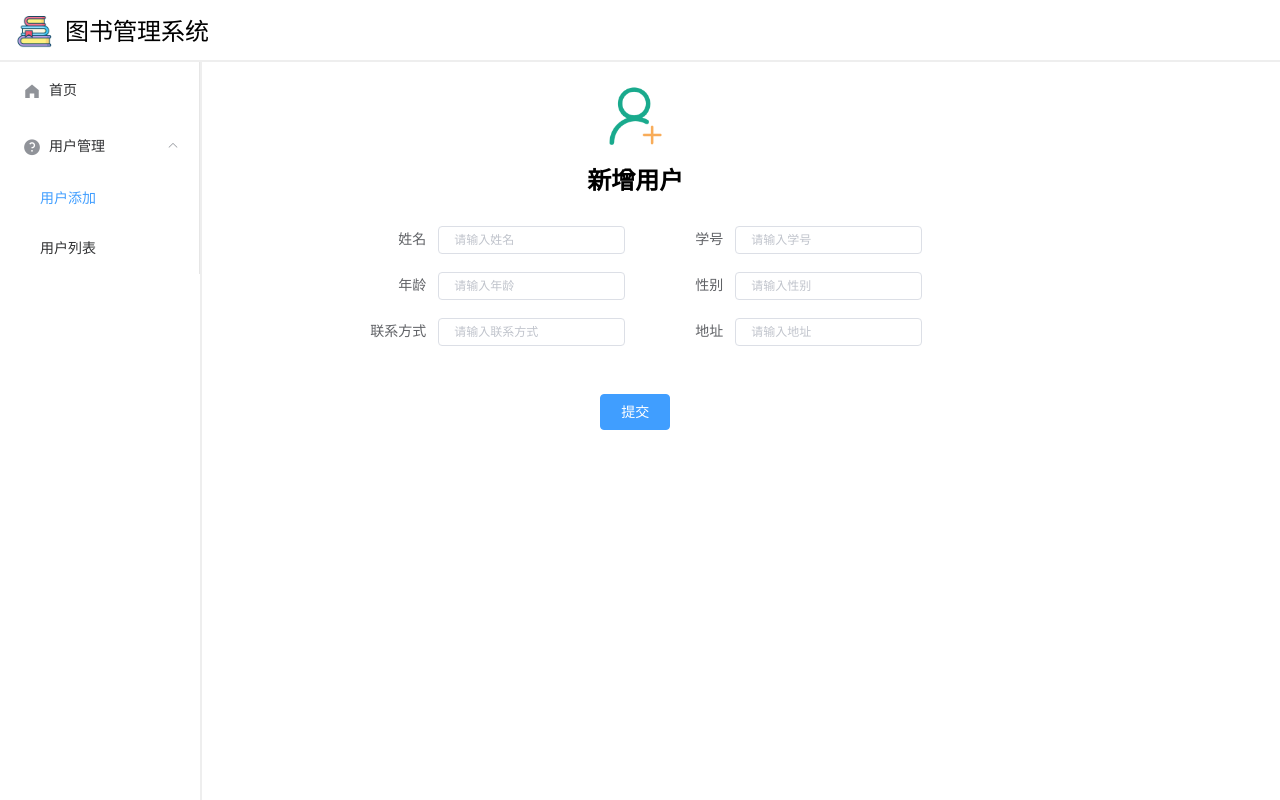
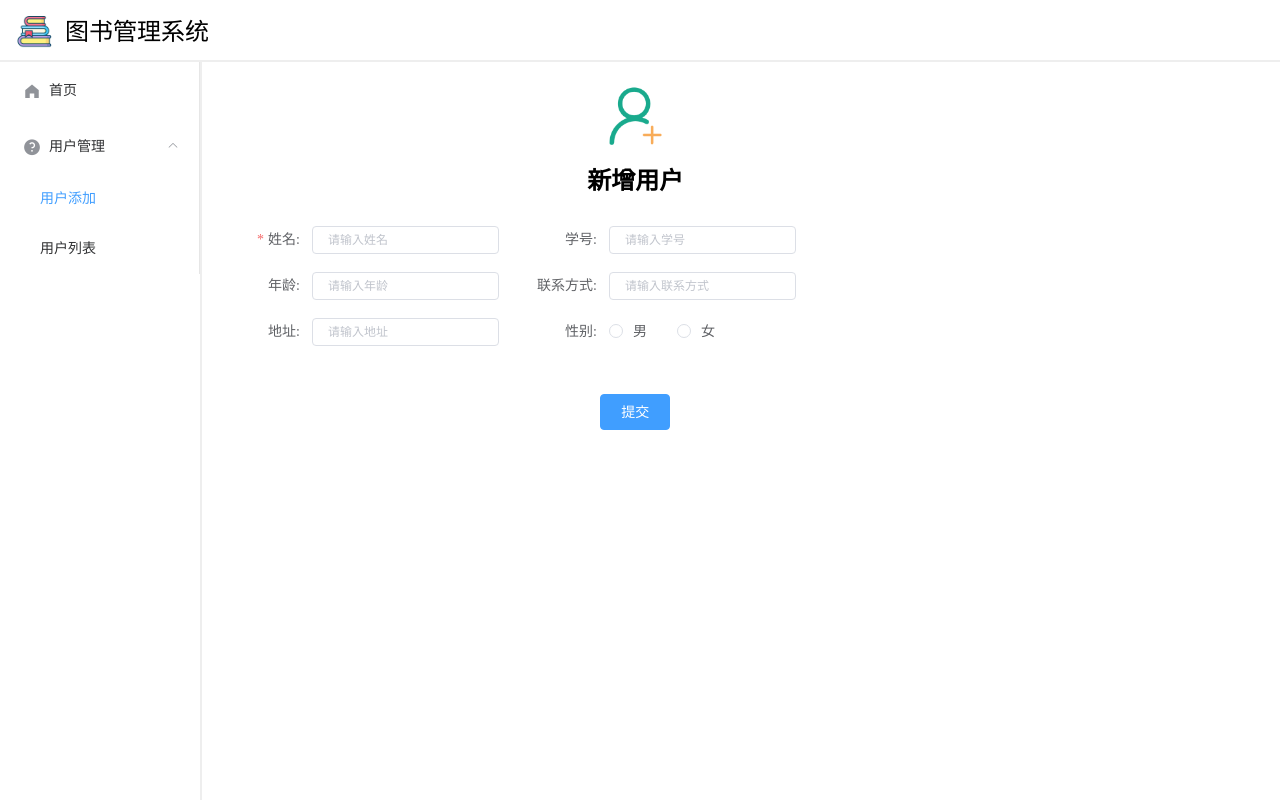
Before and after one commit to HuiAntare/library, a Vue app in the folder library-vue/: page /addUser in a window 1280 px wide. Built offline with nearby package versions, Linux system fonts and the light colour scheme.

Commit message:
图书管理系统前端

```diff
--- a/library-vue/src/views/user/AddUser.vue
+++ b/library-vue/src/views/user/AddUser.vue
@@ -1,31 +1,33 @@
 <template>
-  <div style="width: 80%;text-align: center">
-    <div>
+  <div style="width: 80%">
+    <div style="text-align: center">
       <img src="@/assets/addUser.png" alt="" style="width: 65px;position: relative;top: 12px">
       <h2 style="margin-bottom: 30px">新增用户</h2>
     </div>
-    <el-form :inline="true" :model="form" label-width="100px">
-      <el-form-item label="姓名">
+    <el-form :inline="true" :model="form" :rules="rules" ref="ruleForm" label-width="100px">
+      <el-form-item label="姓名:" prop="name">
         <el-input v-model="form.name" placeholder="请输入姓名"></el-input>
       </el-form-item>
-      <el-form-item label="学号">
+      <el-form-item label="学号:" prop="uuid">
         <el-input v-model="form.uuid" placeholder="请输入学号"></el-input>
       </el-form-item>
-      <el-form-item label="年龄">
-        <el-input v-model="form.age" placeholder="请输入年龄"></el-input>
+      <el-form-item label="年龄:" prop="age">
+        <el-input v-model.number="form.age" placeholder="请输入年龄"></el-input>
       </el-form-item>
-      <el-form-item label="性别">
-        <el-input v-model="form.sex" placeholder="请输入性别"></el-input>
-      </el-form-item>
-      <el-form-item label="联系方式">
+      <el-form-item label="联系方式:" prop="phone">
         <el-input v-model="form.phone" placeholder="请输入联系方式"></el-input>
       </el-form-item>
-      <el-form-item label="地址">
+      <el-form-item label="地址:" prop="address">
         <el-input v-model="form.address" placeholder="请输入地址"></el-input>
+      </el-form-item>
+      <el-form-item label="性别:">
+        <el-radio v-model="form.sex" label="男">男</el-radio>
+        <el-radio v-model="form.sex" label="女">女</el-radio>
       </el-form-item>
     </el-form>
 
-    <div style="margin-top: 30px">
+
+    <div style="margin-top: 30px;text-align: center">
       <el-button type="primary" @click="save" size="medium">提交</el-button>
     </div>
 
@@ -38,12 +40,58 @@ import request from "@/utils/request";
 export default {
   name: 'AddUser',
   data() {
+    //年龄校验
+    const checkAge = (rule, value, callback) => {
+      if (!value && value != 0) {
+        return callback(new Error('年龄不能为空'));
+      }
+      if (!Number.isInteger(value)) {
+        callback(new Error('请输入数字值'));
+      }
+      if(value <= 0 || value >= 120){
+        callback(new Error('请输入合法年龄'));
+      }
+    };
+    //校验uuid
+    const checkUuid = (rule, value, callback) => {
+      if (!value) {
+        return callback(new Error('学号不能为空'));
+      }
+      if (!/^[1-9][0-9]{9}[(A-Z)|(0-9)][0-9]{3}$/.test(value)) {
+        callback(new Error('请输入数字值'));
+      }
+      if(value.length != 14){
+        callback(new Error('请输入合法学号'));
+      }
+    };
+    //校验phone
+    const checkPhone = (rule, value, callback) => {
+      if (!/^[1][3,4,5,6,7,8,9][0-9]{9}$/.test(value)) {
+        callback(new Error('请输入合法的手机号'));
+      }
+    };
     return{
-      form:{}           //form上面进行了数据绑定,会把输入的值放入此对象中
+      form:{},           //form上面进行了数据绑定,会把输入的值放入此对象中
+      rules: {
+        name: [
+          {required: true, message: '请输入姓名', trigger: 'blur'},   //required:必填项,trigger:blur(失焦时触发)
+        ],
+        uuid: [
+          { validator: checkUuid, trigger: 'blur' }
+        ],
+        age: [
+          { validator: checkAge, trigger: 'blur' }
+        ],
+        phone: [
+          { validator: checkPhone, trigger: 'blur' }
+        ],
+      }
     }
   },
   methods:{
     save(){
+      this.$refs[formName].validate((valid) => {    //根据ref找到对应的表单,调用validate方法
+        if(valid){
           request.post('/user/save',this.form).then(res => {
             if(res.code === '200'){
               this.$notify.success('新增成功')
@@ -53,6 +101,9 @@ export default {
             }
           })
         }
+      })
+
+    }
   }
 }
 </script>
```
Lines whose indentation alone changed are shown as unchanged.
